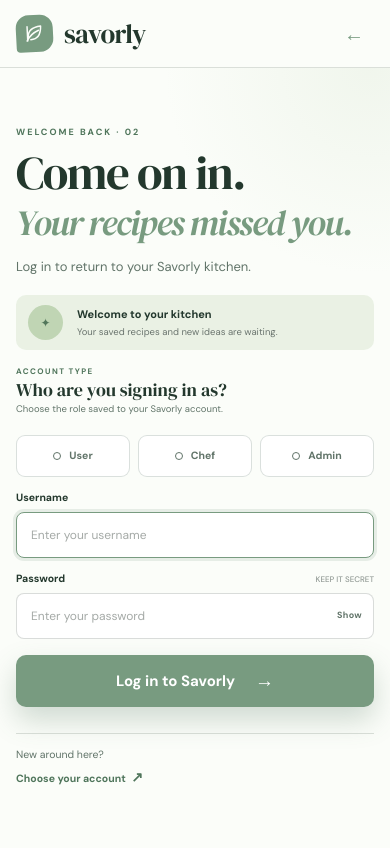
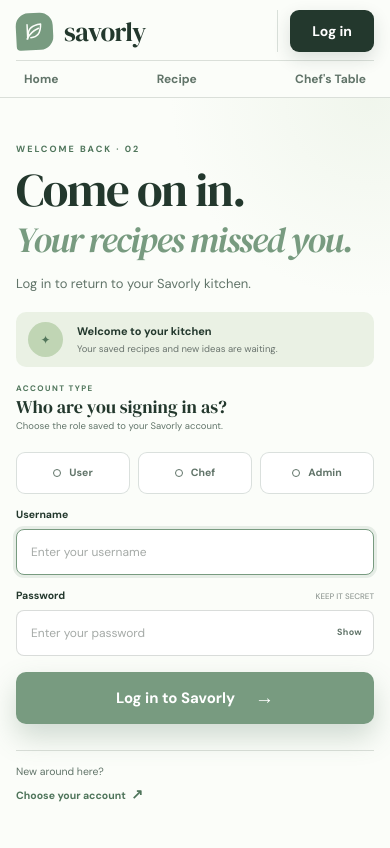
Before and after one commit to FarahTabussum/Savorly, a Django app: page /login/?next=/recipes/ in a window 390 px wide. Before the commit the page ends 785 px from the top, so only its background shows below. Run offline with Django 5.2, Linux system fonts and the light colour scheme.

Commit message:
add recipe_details page

```diff
--- a/Savorly/urls.py
+++ b/Savorly/urls.py
@@ -33,6 +33,7 @@ urlpatterns = [
     path("logout/", home_views.logout_view, name="logout"),
     path("health", home_views.health, name="health"),
     path("recipes/", recipe_views.recipes, name="recipes"),
+    path("recipes/<int:pk>/", recipe_views.recipe_details, name="recipe_details"),
     path("chefs-table/", recipe_views.chefs_table, name="chefs_table"),
     # Both names point to the canonical URL so either naming convention works.
     path("chefs-table/", recipe_views.chefs_table, name="chef_table"),
--- a/home/static/home/css/site.css
+++ b/home/static/home/css/site.css
@@ -255,6 +241,60 @@ a {
   font-size: 14px;
   font-weight: 700;
   cursor: pointer;
+}
+
+/* Shared workspace navigation */
+.site-navbar {
+  border-bottom: 1px solid var(--line);
+  background: var(--paper);
+}
+
+.site-navbar__inner {
+  display: flex;
+  width: min(100%, 1510px);
+  min-height: 74px;
+  align-items: center;
+  gap: 28px;
+  margin: 0 auto;
+  padding: 0 20px;
+}
+
+.site-navbar__links {
+  display: flex;
+  align-items: center;
+  gap: 7px;
+  margin-left: auto;
+}
+
+.site-navbar__link {
+  padding: 9px 12px;
+  border-radius: 8px;
+  color: var(--ink-soft);
+  font-size: 13px;
+  font-weight: 700;
+  text-decoration: none;
+  transition:
+    color 160ms ease,
+    background-color 160ms ease;
+}
+
+.site-navbar__link:hover,
+.site-navbar__link[aria-current="page"] {
+  color: var(--ink);
+  background: var(--sage-wash);
+}
+
+.site-navbar__account {
+  display: flex;
+  align-items: center;
+  gap: 16px;
+  padding-left: 18px;
+  border-left: 1px solid var(--line);
+}
+
+.site-navbar__account form {
+  display: flex;
+  margin: 0;
 }
 
 .landing-main {
@@ -712,45 +752,12 @@ a {
 }
 
 .auth-page {
-  display: grid;
-  min-height: 100vh;
-  grid-template-rows: 74px minmax(0, 1fr);
-}
-
-.auth-header {
-  position: relative;
-  z-index: 4;
-  display: flex;
-  align-items: center;
-  justify-content: space-between;
-  padding: 0 clamp(20px, 3vw, 48px);
-  border-bottom: 1px solid var(--line);
-  background: var(--paper);
-}
-
-.auth-back {
-  display: inline-flex;
-  align-items: center;
-  gap: 10px;
-  color: var(--ink-soft);
-  font-size: 12px;
-  font-weight: 700;
-  text-decoration: none;
-}
-
-.auth-back span {
-  color: var(--sage);
-  font-size: 17px;
-  transition: transform 180ms ease;
-}
-
-.auth-back:hover span {
-  transform: translateX(-4px);
+  min-height: calc(100vh - 74px);
 }
 
 .auth-layout {
   display: grid;
-  min-height: 0;
+  min-height: calc(100vh - 74px);
   grid-template-columns: minmax(340px, 0.76fr) minmax(560px, 1.24fr);
 }
 
@@ -1536,15 +1670,36 @@ body:has(.container.card.shadow-lg) {
 
 @media (max-width: 680px) {
   .landing-page {
+    min-height: calc(100vh - 94px);
     padding: 0 16px 18px;
   }
 
-  .landing-header {
+  .site-navbar__inner {
     min-height: 68px;
-  }
-
-  .landing-header__action .header-prompt,
-  .landing-header__action .welcome-copy {
+    flex-wrap: wrap;
+    gap: 0;
+    padding: 10px 16px 0;
+  }
+
+  .site-navbar__links {
+    order: 3;
+    width: 100%;
+    justify-content: space-between;
+    margin: 8px 0 0;
+    border-top: 1px solid var(--line);
+  }
+
+  .site-navbar__link {
+    padding: 9px 8px;
+    font-size: 12px;
+  }
+
+  .site-navbar__account {
+    margin-left: auto;
+    padding-left: 12px;
+  }
+
+  .site-navbar__account .welcome-copy {
     display: none;
   }
 
@@ -1622,24 +1777,13 @@ body:has(.container.card.shadow-lg) {
     display: none;
   }
 
-  .auth-page {
-    grid-template-rows: 68px minmax(0, 1fr);
-  }
-
-  .auth-header {
-    padding: 0 16px;
-  }
-
-  .auth-back {
-    font-size: 0;
-  }
-
-  .auth-back span {
-    font-size: 20px;
-  }
-
+  .auth-page,
+  .auth-layout,
   .auth-form-panel {
-    min-height: calc(100vh - 68px);
+    min-height: calc(100vh - 94px);
+  }
+
+  .auth-form-panel {
     place-items: start center;
     padding: 28px 16px 34px;
   }
--- a/home/templates/auth_layout.html
+++ b/home/templates/auth_layout.html
@@ -5,22 +5,6 @@
 
 {% block start %}
 <div class="auth-page">
-  <header class="auth-header">
-    <a class="brand brand--dark" href="{% url 'home' %}" aria-label="Savorly home">
-      <span class="brand__mark" aria-hidden="true">
-        <svg viewBox="0 0 48 48" role="img">
-          <path d="M14 29.5c0-9.4 6.2-15.5 20-16.5-.4 13.5-6.4 20.3-16.2 20.3" />
-          <path d="M12 35c3.8-7.4 8.4-11.6 18.4-15.7" />
-          <path d="M13 13v22" />
-        </svg>
-      </span>
-      <span class="brand__word">savorly</span>
-    </a>
-    <a class="auth-back" href="{% url 'home' %}">
-      <span aria-hidden="true">←</span> Back to dashboard
-    </a>
-  </header>
-
   <main class="auth-layout">
     <section class="auth-story" aria-labelledby="auth-story-title">
       <img
--- a/home/templates/base.html
+++ b/home/templates/base.html
@@ -27,7 +27,7 @@
       integrity="sha384-sRIl4kxILFvY47J16cr9ZwB07vP4J8+LH7qKQnuqkuIAvNWLzeN8tE5YBujZqJLB"
       crossorigin="anonymous"
     />
-    <link rel="stylesheet" href="{% static 'home/css/site.css' %}" />
+    <link rel="stylesheet" href="{% static 'home/css/site.css' %}?v=20260924-2" />
   </head>
   <body class="{% block body_class %}{% endblock %}">
     {% if messages %}
@@ -43,6 +43,9 @@
       </div>
     {% endif %}
 
+    {% block navbar %}
+      {% include 'partials/site_navbar.html' %}
+    {% endblock %}
     {% block start %}{% endblock %}
 
     <script src="{% static 'home/js/site.js' %}"></script>
--- /dev/null
+++ b/home/templates/partials/site_navbar.html
@@ -0,0 +1,51 @@
+<nav class="site-navbar" aria-label="Main navigation">
+  <div class="site-navbar__inner">
+    <a class="brand" href="{% url 'home' %}" aria-label="Savorly home">
+      <span class="brand__mark" aria-hidden="true">
+        <svg viewBox="0 0 48 48" role="img">
+          <path d="M14 29.5c0-9.4 6.2-15.5 20-16.5-.4 13.5-6.4 20.3-16.2 20.3" />
+          <path d="M12 35c3.8-7.4 8.4-11.6 18.4-15.7" />
+          <path d="M13 13v22" />
+        </svg>
+      </span>
+      <span class="brand__word">savorly</span>
+    </a>
+
+    <div class="site-navbar__links" aria-label="Savorly pages">
+      <a
+        class="site-navbar__link"
+        href="{% url 'home' %}"
+        {% if request.resolver_match.url_name == 'home' %}aria-current="page"{% endif %}
+        >Home</a
+      >
+      <a
+        class="site-navbar__link"
+        href="{% url 'recipes' %}"
+        {% if request.resolver_match.url_name == 'recipes' or request.resolver_match.url_name == 'recipe_details' %}aria-current="page"{% endif %}
+        >Recipe</a
+      >
+      <a
+        class="site-navbar__link"
+        href="{% url 'chefs_table' %}"
+        {% if request.resolver_match.url_name == 'chefs_table' %}aria-current="page"{% endif %}
+        >Chef's Table</a
+      >
+    </div>
+
+    <div class="site-navbar__account">
+      {% if user.is_authenticated %}
+        <span class="welcome-copy"
+          >Welcome, {{ user.first_name|default:user.username }}</span
+        >
+        <form action="{% url 'logout' %}" method="post">
+          {% csrf_token %}
+          <button class="text-button" type="submit">Log out</button>
+        </form>
+      {% else %}
+        <a class="button button--ink button--small" href="{% url 'login' %}"
+          >Log in</a
+        >
+      {% endif %}
+    </div>
+  </div>
+</nav>
--- a/home/views.py
+++ b/home/views.py
@@ -48,16 +48,22 @@ def _role_from_request(request):
     return (request.POST.get("role") or request.GET.get("role") or "").strip()
 
 
+def _landing_url_for(user):
+    """Return the landing page for an authenticated account role."""
+    profile = getattr(user, "profile", None)
+    if profile is not None and profile.role == Profile.Role.CHEF:
+        return reverse("recipes")
+    return reverse("home")
+
+
+def _login_destination(user, next_url):
+    """Use a role-specific landing page when no explicit destination is given."""
+    if next_url == reverse("home"):
+        return _landing_url_for(user)
+    return next_url
+
+
 def home(request):
-    # Chefs use the recipe dashboard as their landing page.  The existing home
-    # URL remains the landing URL for users and administrators.
-    if request.user.is_authenticated:
-        profile = getattr(request.user, "profile", None)
-        if profile is not None and profile.role == Profile.Role.CHEF:
-            from vege.views import recipes
-
-            return recipes(request)
-
     return render(request, "index.html")
 
 
@@ -134,7 +140,7 @@ def register(request, role):
                     request,
                     f"Welcome to Savorly, {details['label']}! Your account is ready.",
                 )
-                return redirect("home")
+                return redirect(_landing_url_for(user))
 
     context = {
         **details,
@@ -203,7 +209,7 @@ def login_view(request):
                         f"Welcome back, {user.first_name or user.username}! "
                         f"You’re signing in as {role_label}.",
                     )
-                    return redirect(next_url)
+                    return redirect(_login_destination(user, next_url))
 
     selected_role_details = ROLE_DETAILS.get(selected_role, {})
     context = {
```
Also changed, not shown: other parts of home/static/home/css/site.css (+132 -19 lines), home/templates/index.html (+0 -36 lines), home/tests.py (+56 -2 lines), vege/templates/chefs_table.html (+9 -2 lines), vege/templates/recipe_details.html (added, +39 -0 lines), vege/tests.py (+56 -1 lines), vege/views.py (+10 -0 lines), db.sqlite3, media/recipe_images/Aglio-e-olio-garlic-oil-spaghetti-0.webp (added), media/recipe_images/Chicken-Au-Poivre_4-copy.webp (added).
